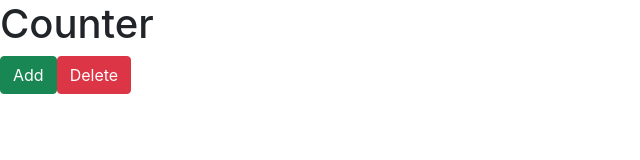
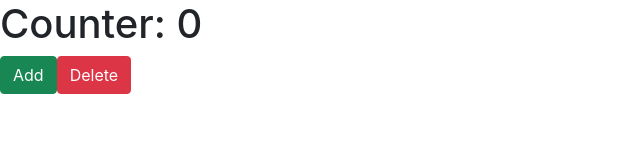
Before and after one commit to kuba-kola/employee, a React (Create React App) app: page / in a window 1280 px wide. Shown: the top 160 px of the page, without its empty margins (0-640 px from the left). Built offline with nearby package versions, Linux system fonts and the light colour scheme; the HTML template or start-up script is replaced by a standard one.

Commit message:
add increment and decrement

```diff
--- a/src/App.js
+++ b/src/App.js
@@ -1,11 +1,23 @@
-import React from "react";
+import React, {useState} from "react";
 
 function App() {
+    //first variable - this is the state (counter), second var - function that helps change counter
+    const [counter, setCounter] = useState(0)
+
+    function increment() {
+        //call function that change state and say what we want
+        setCounter(counter + 1)
+    }
+
+    function decrement() {
+        setCounter(counter - 1)
+    }
+
     return (
         <div>
-            <h1>Counter</h1>
-            <button className="btn btn-success">Add</button>
-            <button class="btn btn-danger">Delete</button>
+            <h1>Counter: {counter}</h1>
+            <button onClick={increment} className="btn btn-success">Add</button>
+            <button onClick={decrement} class="btn btn-danger">Delete</button>
         </div>
     )
 }
```
